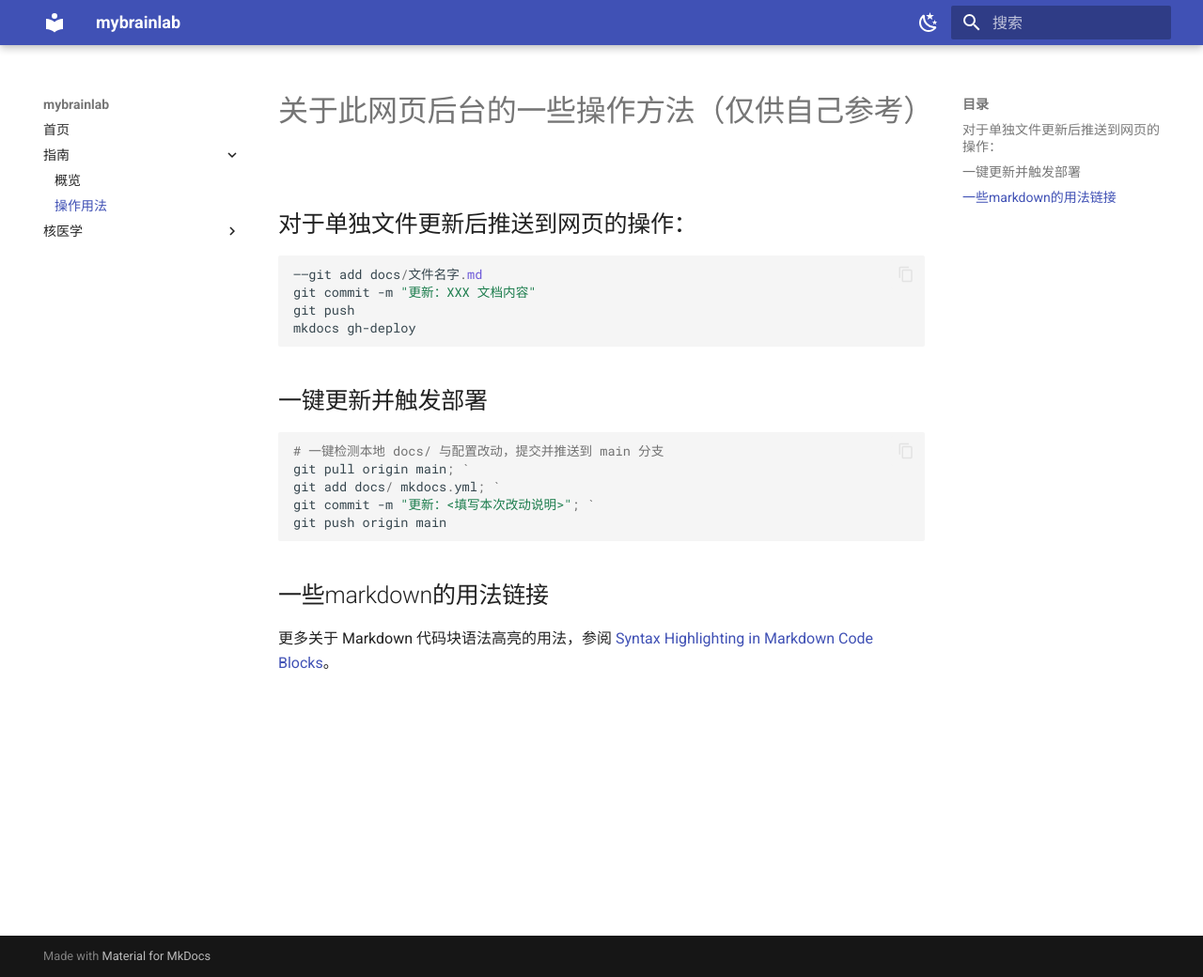
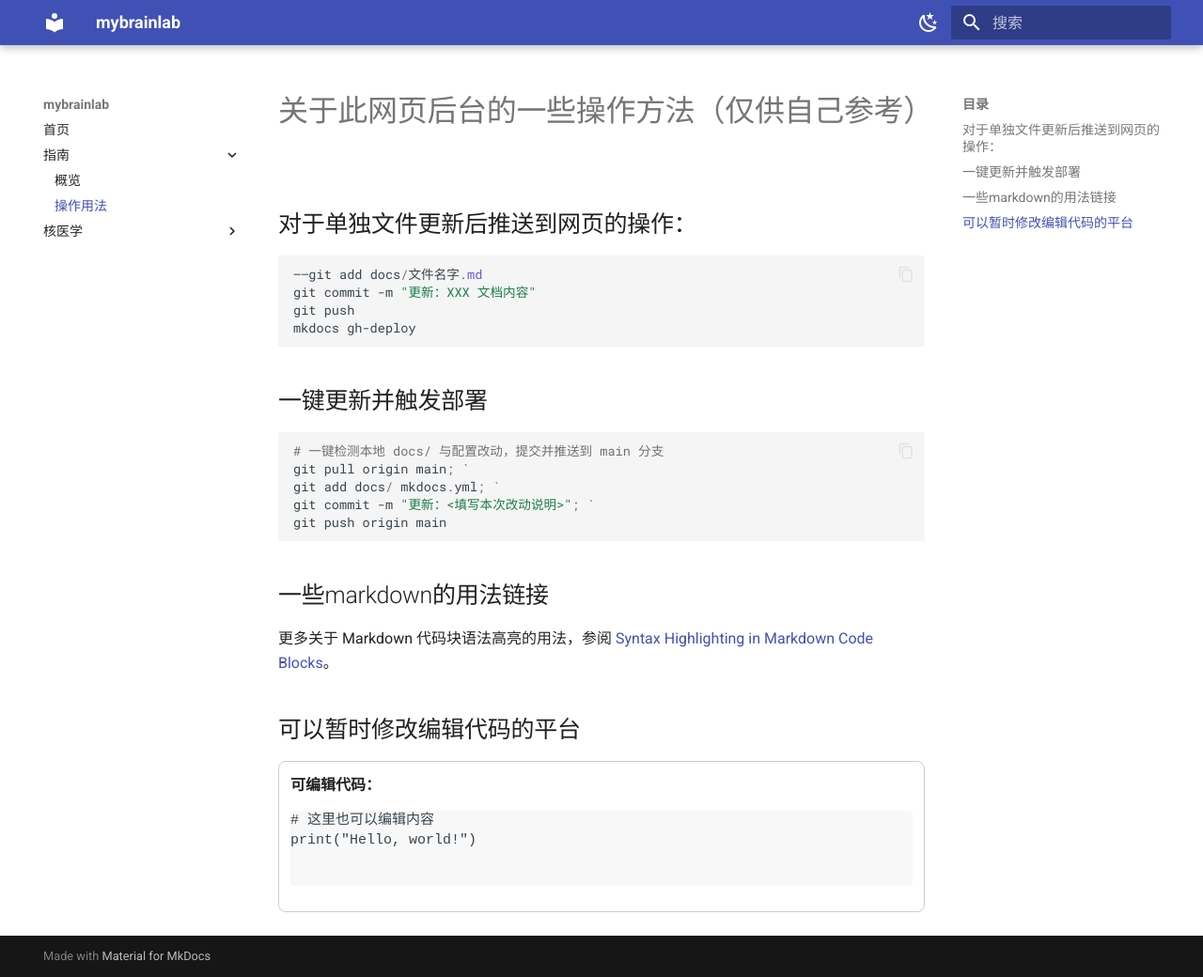
Before and after one commit to dutoumanwulao/mybrainlab, an MkDocs documentation site: the page built from docs/guide/usage.md, in a window 1280 px wide and 1040 px high. Shown: the whole window at 94% size. Built offline with MkDocs 1.6.1 and Material for MkDocs 9.7.7, drawn with Linux system fonts in a browser that asks for light colours.

Commit message:
增加了可以修改代码的平台方框

```diff
--- a/docs/guide/usage.md
+++ b/docs/guide/usage.md
@@ -20,3 +20,11 @@ git push origin main
 
 ## 一些markdown的用法链接
 更多关于 Markdown 代码块语法高亮的用法，参阅 [Syntax Highlighting in Markdown Code Blocks](https://elischei.com/syntax-highlighting-in-markdown-code-blocks/)。
+
+## 可以暂时修改编辑代码的平台
+<div style="border:1px solid #ccc; border-radius:8px; padding:12px; margin:10px 0;">
+  <b>可编辑代码：</b><br>
+  <pre contenteditable="true" style="width:100%; min-height:80px; font-family:monospace; font-size:15px; background:#f8f8f8; border-radius:4px;"># 这里也可以编辑内容
+print("Hello, world!")
+  </pre>
+</div>
```
